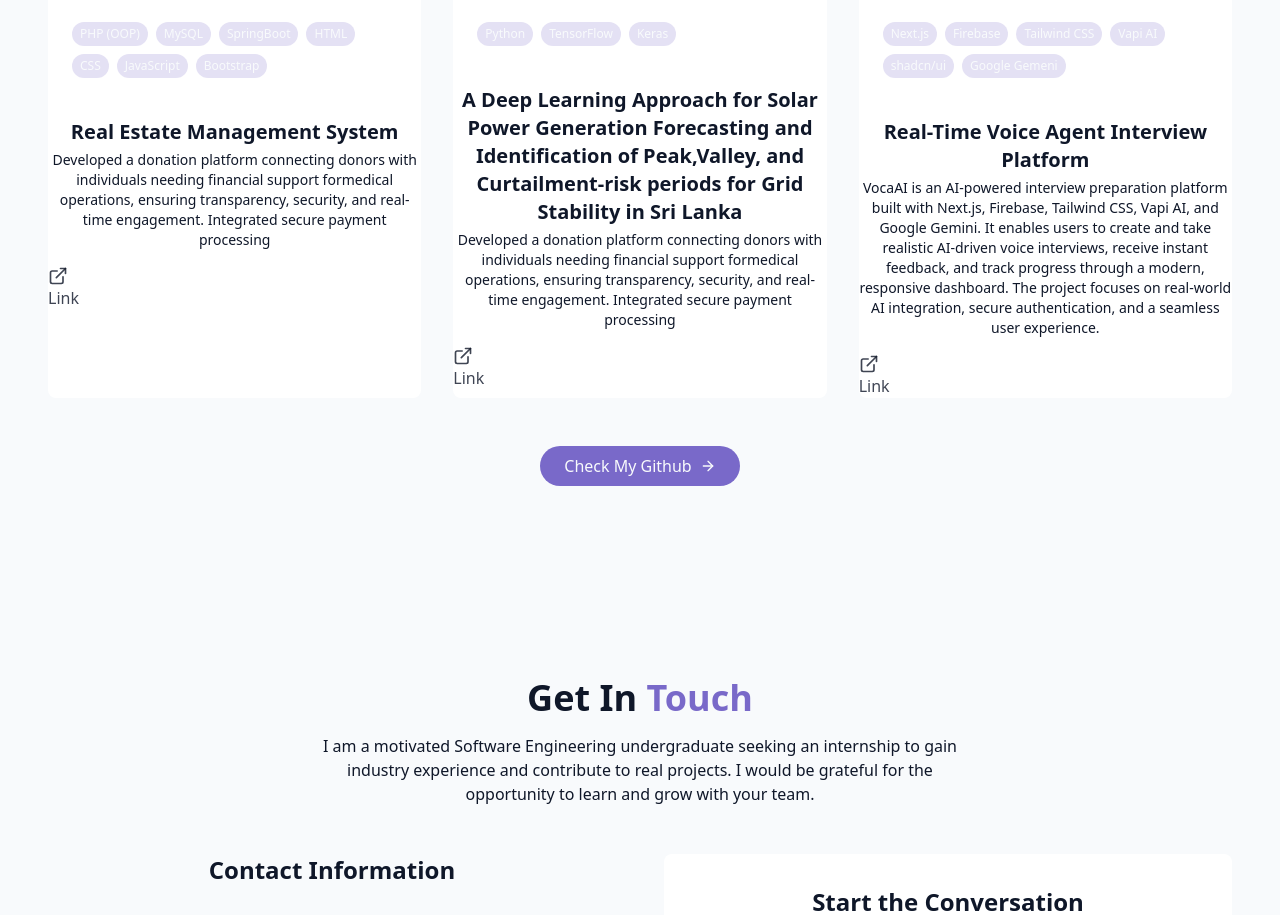
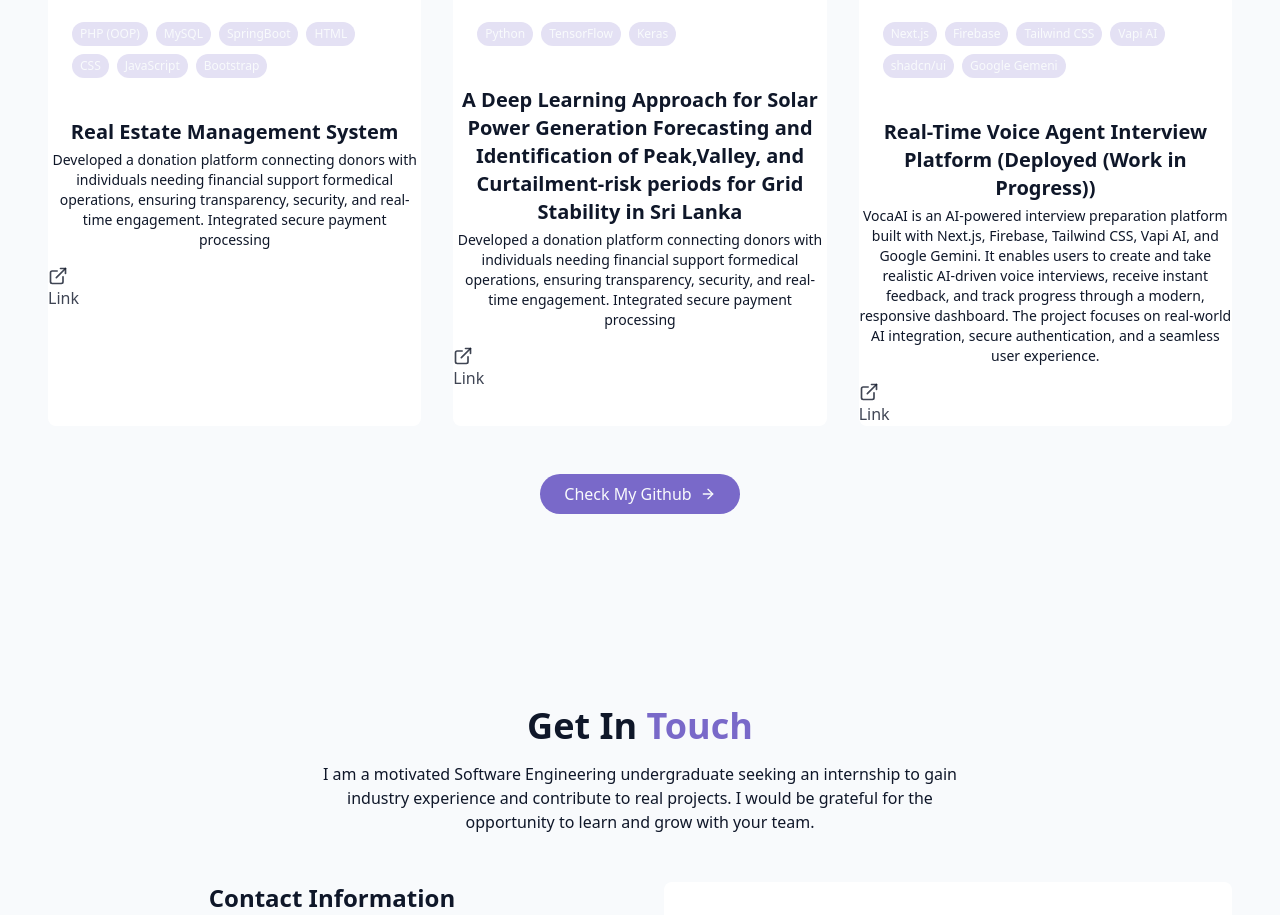
Before and after one commit to senithdakshina/portfolio-senith, a React (Vite) app: page / in a window 1280 px wide. Shown: the part 3864-4779 px from the top of the page. Built offline with nearby package versions, Linux system fonts and the light colour scheme.

Commit message:
project updated

```diff
--- a/src/components/ProjectSection.jsx
+++ b/src/components/ProjectSection.jsx
@@ -44,10 +44,10 @@ const projects = [
   },
      {
     id: 6,
-    title: "Real-Time Voice Agent Interview Platform",
+    title: "Real-Time Voice Agent Interview Platform (Deployed (Work in Progress)) ",
     image: "./Projects/vocaAI.png",
-    Description: "VocaAI is an AI-powered interview preparation platform built with Next.js, Firebase, Tailwind CSS, Vapi AI, and Google Gemini. It enables users to create and take realistic AI-driven voice interviews, receive instant feedback, and track progress through a modern, responsive dashboard. The project focuses on real-world AI integration, secure authentication, and a seamless user experience.",
-     url:"https://github.com/senithdakshina/Real-Time-Voice-Agent-Interview",
+    Description: "VocaAI is an AI-powered interview preparation platform built with Next.js, Firebase, Tailwind CSS, Vapi AI, and Google Gemini. It enables users to create and take realistic AI-driven voice interviews, receive instant feedback, and track progress through a modern, responsive dashboard. The project focuses on real-world AI integration, secure authentication, and a seamless user experience. " ,
+     url:"https://vocaai-lac.vercel.app/",
     tags: ["Next.js", "Firebase", "Tailwind CSS","Vapi AI","shadcn/ui","Google Gemeni"],
   },
 ];
```
